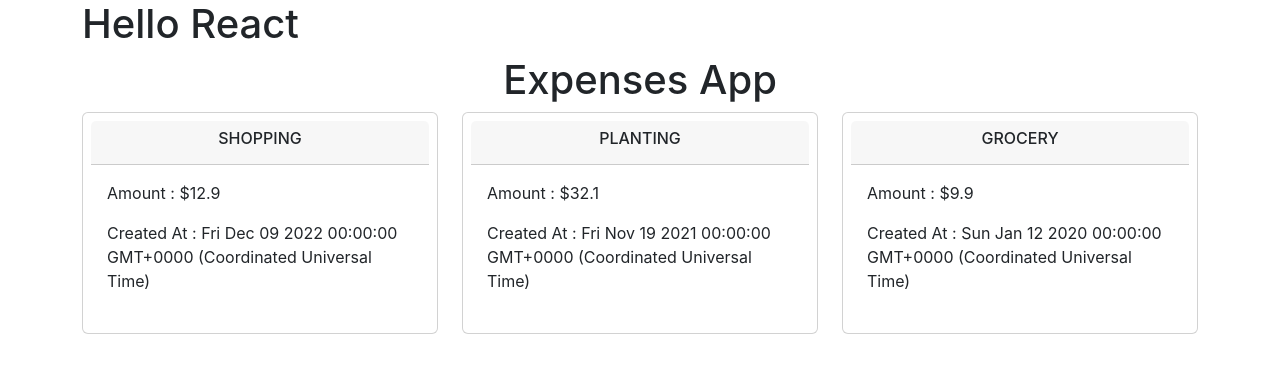
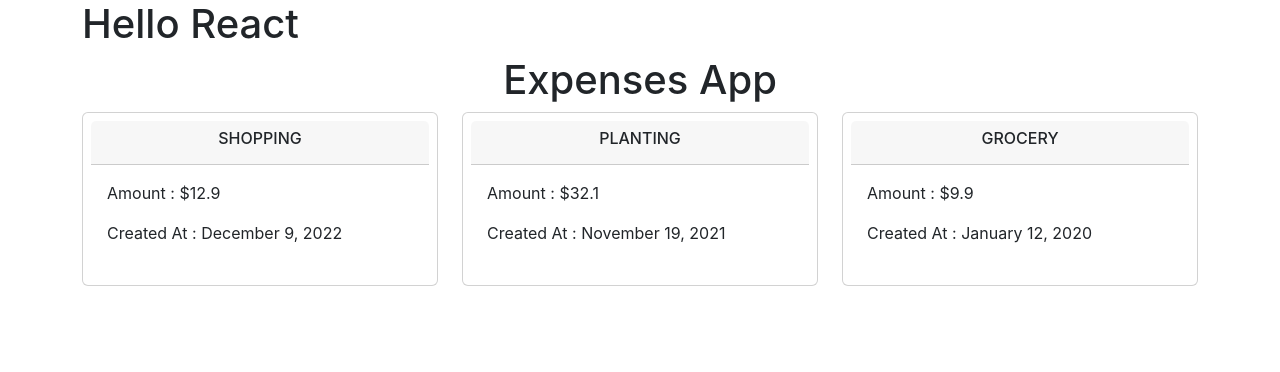
Before and after one commit to synergy2411/react-dec22, a React (Create React App) app in the folder frontend/: page / in a window 1280 px wide. Shown: the top 372 px of the page. Built offline with nearby package versions, Linux system fonts and the light colour scheme.

Commit message:
expense date added

```diff
--- /dev/null
+++ b/frontend/src/Components/Expenses/ExpenseDate/ExpenseDate.tsx
@@ -0,0 +1,11 @@
+const ExpenseDate = (props: { createdAt: Date }) => {
+
+    const year = props.createdAt.getFullYear();
+    const day = props.createdAt.toLocaleString("en-US", { day: "numeric" });
+    const month = props.createdAt.toLocaleString("en-US", { month: 'long' });
+
+    return <p>Created At : {month} {day}, {year}</p>
+
+}
+
+export default ExpenseDate;
--- a/frontend/src/Components/Expenses/ExpenseItem/ExpenseItem.tsx
+++ b/frontend/src/Components/Expenses/ExpenseItem/ExpenseItem.tsx
@@ -1,5 +1,6 @@
 import React from "react";
 import IExpense from "../../../model/expense.interface";
+import ExpenseDate from "../ExpenseDate/ExpenseDate";
 
 // const ExpenseItem: React.FC<{ expense: IExpense }> = (props) => {
 const ExpenseItem = (props: { expense: IExpense }) => {
@@ -12,7 +13,7 @@
                 </div>
                 <div className="card-body">
                     <p>Amount : ${props.expense.amount}</p>
-                    <p>Created At : {props.expense.createdAt.toString()} </p>
+                    <ExpenseDate createdAt={props.expense.createdAt} />
                 </div>
             </div>
         </div>
```
Also changed, not shown: 1 other file (tests, documents, lock files or other folders).
